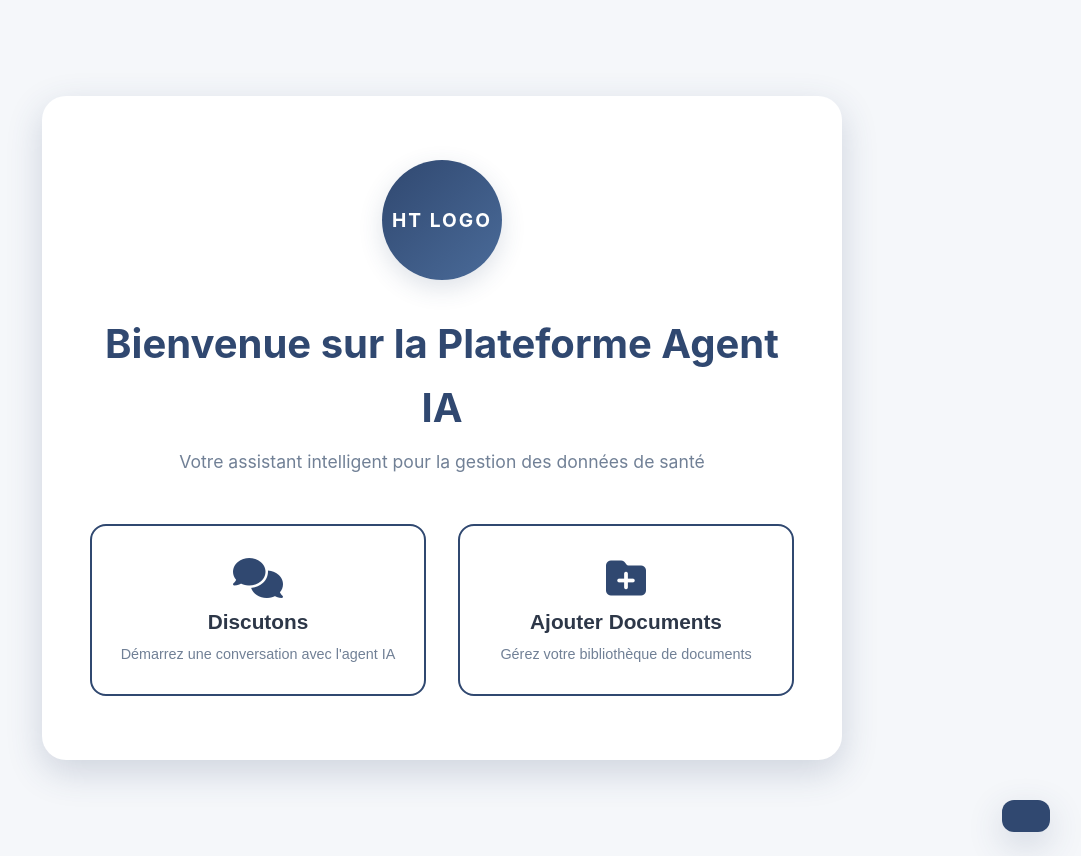
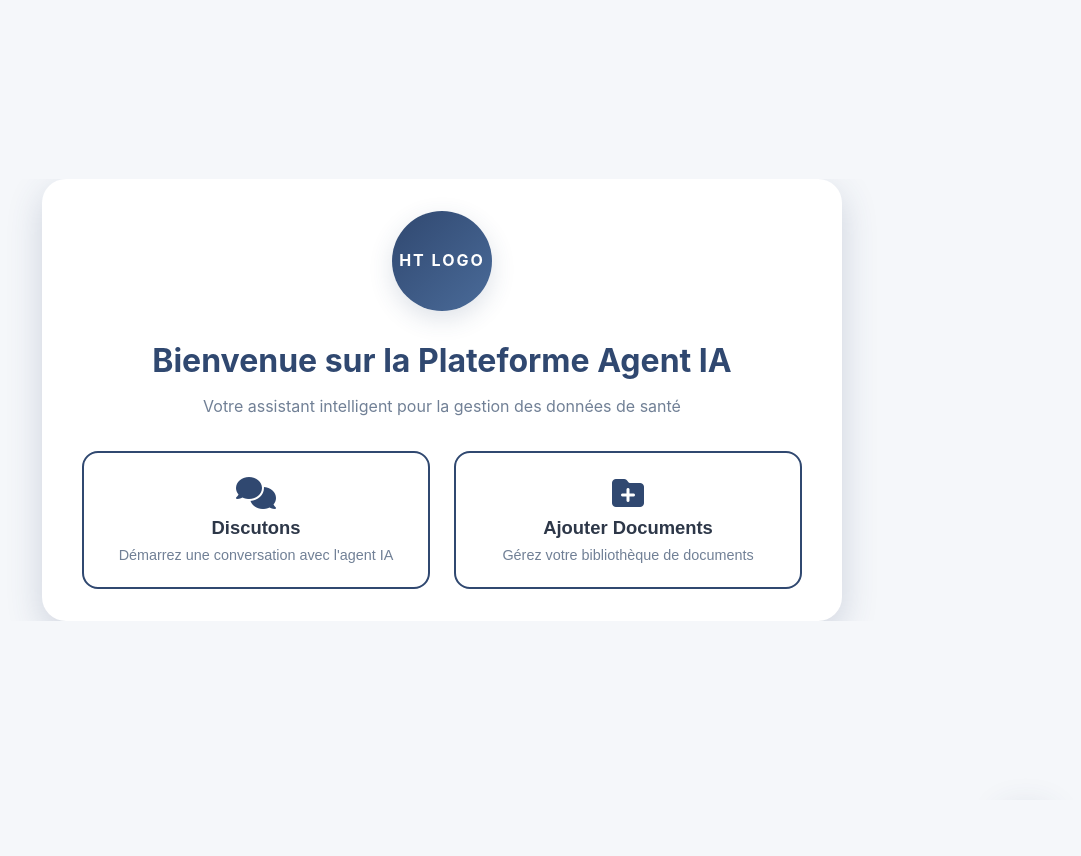
Before and after one commit to noursfar/langgraph-agent, a Flask app: page / in a window 1280 px wide. Shown: the whole page, without its empty margins (198-1279 px from the left). After the commit the page ends 621 px from the top, so only its background shows below. Run offline with Flask 3, Linux system fonts and the light colour scheme; parts of the project's set-up code (start-up, migrations or seed data) failed here and were passed over.

Commit message:
refactor: Optimize layout to eliminate unnecessary scrolling

```diff
--- a/static/css/styles.css
+++ b/static/css/styles.css
@@ -48,13 +48,16 @@ body {
 /* ==================== Page Management ==================== */
 .page {
     display: none;
-    min-height: 100vh;
-    padding: 2rem;
+    height: 100vh;
+    padding: 1rem;
     animation: fadeIn 0.4s ease;
+    overflow: hidden;
 }
 
 .page.active {
-    display: block;
+    display: flex;
+    align-items: center;
+    justify-content: center;
 }
 
 @keyframes fadeIn {
@@ -70,19 +73,22 @@ body {
 
 .container {
     max-width: 1200px;
+    width: 100%;
     margin: 0 auto;
     padding: 0 1rem;
+    max-height: 100%;
+    overflow-y: auto;
 }
 
 /* ==================== Welcome Page ==================== */
 .welcome-card {
     background: var(--bg-secondary);
     border-radius: var(--radius-xl);
-    padding: 4rem 3rem;
+    padding: 2rem 2.5rem;
     box-shadow: var(--shadow-xl);
     text-align: center;
     max-width: 800px;
-    margin: 4rem auto;
+    margin: 0 auto;
     animation: scaleIn 0.5s ease;
 }
 
@@ -98,18 +104,18 @@ body {
 }
 
 .logo-section {
-    margin-bottom: 3rem;
+    margin-bottom: 2rem;
 }
 
 .logo-placeholder {
     background: var(--brand-gradient);
-    width: 120px;
-    height: 120px;
+    width: 100px;
+    height: 100px;
     border-radius: 50%;
     display: flex;
     align-items: center;
     justify-content: center;
-    margin: 0 auto 2rem;
+    margin: 0 auto 1.5rem;
     box-shadow: var(--shadow-lg);
     transition: var(--transition);
 }
@@ -121,13 +127,13 @@ body {
 
 .logo-placeholder h1 {
     color: white;
-    font-size: 1.2rem;
+    font-size: 1rem;
     font-weight: 700;
     letter-spacing: 2px;
 }
 
 .welcome-title {
-    font-size: 2.5rem;
+    font-size: 2rem;
     color: var(--brand-color);
     margin-bottom: 0.5rem;
     font-weight: 700;
@@ -135,27 +141,27 @@ body {
 
 .welcome-subtitle {
     color: var(--text-secondary);
-    font-size: 1.1rem;
+    font-size: 1rem;
 }
 
 .action-buttons {
     display: grid;
     grid-template-columns: repeat(auto-fit, minmax(280px, 1fr));
-    gap: 2rem;
-    margin-top: 3rem;
+    gap: 1.5rem;
+    margin-top: 2rem;
 }
 
 .primary-btn, .secondary-btn {
     background: var(--bg-secondary);
     border: 2px solid var(--brand-color);
-    padding: 2rem 1.5rem;
+    padding: 1.5rem 1.25rem;
     border-radius: var(--radius-lg);
     cursor: pointer;
     transition: var(--transition);
     display: flex;
     flex-direction: column;
     align-items: center;
-    gap: 0.75rem;
+    gap: 0.5rem;
     position: relative;
     overflow: hidden;
 }
@@ -183,7 +189,7 @@ body {
 }
 
 .primary-btn i, .secondary-btn i {
-    font-size: 2.5rem;
+    font-size: 2rem;
     color: var(--brand-color);
     transition: var(--transition);
     position: relative;
@@ -191,7 +197,7 @@ body {
 }
 
 .primary-btn span, .secondary-btn span {
-    font-size: 1.3rem;
+    font-size: 1.15rem;
     font-weight: 600;
     color: var(--text-primary);
     transition: var(--transition);
```
Also changed, not shown: other parts of static/css/styles.css (+16 -13 lines).
